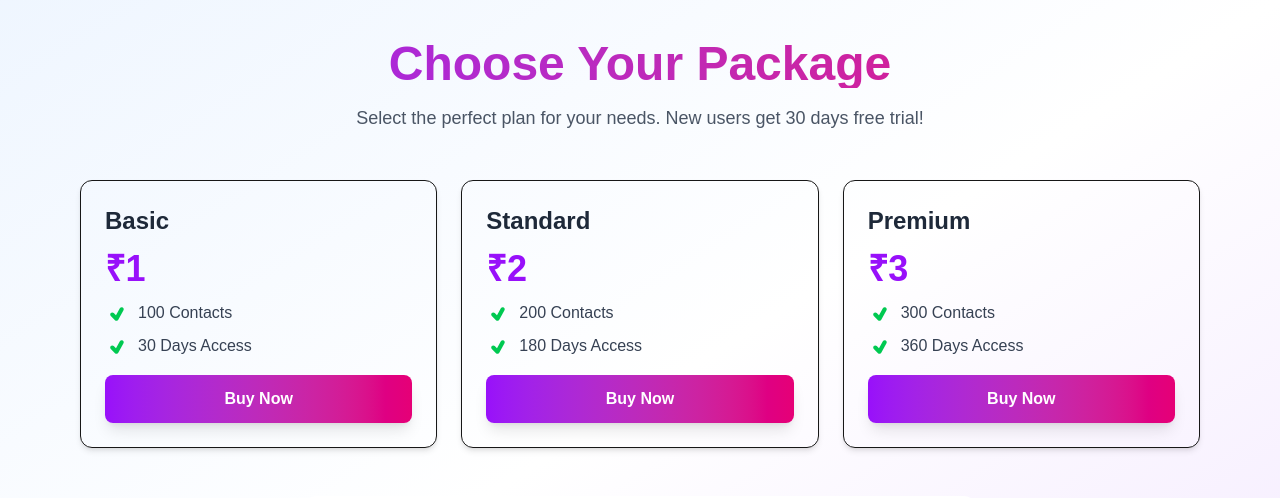
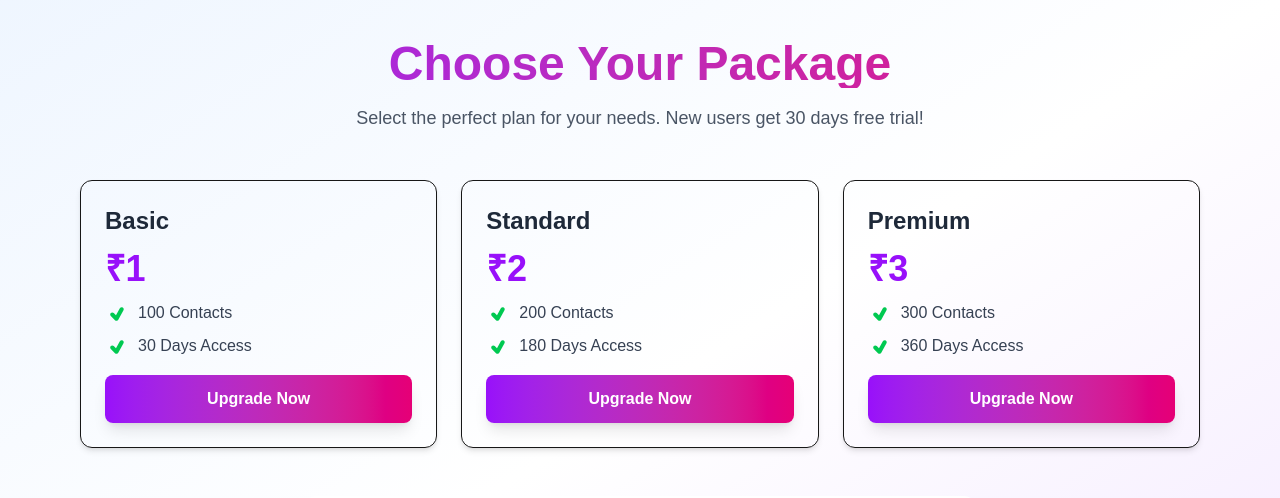
Before and after one commit to thekamyabsagar/kamyabvcffile, a Next.js app: page /packages in a window 1280 px wide. Shown: the top 498 px of the page. Built offline with nearby package versions, Linux system fonts and the light colour scheme; no server answers.

Commit message:
optimising

```diff
--- a/src/app/api/payment/create-order/route.js
+++ b/src/app/api/payment/create-order/route.js
@@ -14,7 +14,6 @@ export async function POST(req) {
     }
 
     const { amount, packageName, contactLimit, validityDays } = await req.json();
-
     if (!amount || !packageName) {
       return NextResponse.json(
         { message: "Amount and package name are required" },
@@ -22,9 +21,12 @@ export async function POST(req) {
       );
     }
 
+    // Calculate amount with 18% tax
+    const taxRate = 0.18;
+    const amountWithTax = Math.round((amount + amount * taxRate) * 100); // in paise
+
     // Import Razorpay dynamically
     const Razorpay = (await import("razorpay")).default;
-
     const razorpay = new Razorpay({
       key_id: process.env.RAZORPAY_KEY_ID,
       key_secret: process.env.RAZORPAY_KEY_SECRET,
@@ -32,7 +34,7 @@ export async function POST(req) {
 
     // Create order with Razorpay
     const options = {
-      amount: amount * 100, // Razorpay expects amount in paise
+      amount: amountWithTax, // Razorpay expects amount in paise
       currency: "INR",
       receipt: `receipt_${Date.now()}`,
       notes: {
@@ -40,6 +42,8 @@ export async function POST(req) {
         contactLimit: contactLimit,
         validityDays: validityDays,
         userEmail: session.user.email,
+        baseAmount: amount,
+        taxAmount: amount * taxRate,
       },
     };
 
@@ -51,6 +55,9 @@ export async function POST(req) {
         amount: order.amount,
         currency: order.currency,
         keyId: process.env.RAZORPAY_KEY_ID,
+        baseAmount: amount,
+        taxAmount: amount * taxRate,
+        totalAmount: (amount + amount * taxRate),
       },
       { status: 200 }
     );
--- a/src/app/components/PackageCard.js
+++ b/src/app/components/PackageCard.js
@@ -1,8 +1,62 @@
 "use client";
 import { TiTick } from "react-icons/ti";
-export default function PackageCard({ title, price, features, contactLimit, validityDays, onPurchase, isLoading }) {
+import { FaCrown } from "react-icons/fa";
+
+export default function PackageCard({
+  title,
+  price,
+  features,
+  contactLimit,
+  validityDays,
+  onPurchase,
+  isLoading,
+  relationship = "upgrade",
+  isCurrent = false,
+  isBuyAgain = false
+}) {
+  const getButtonText = () => {
+    if (isCurrent) return "Current Plan";
+    if (isBuyAgain) return "Buy Again";
+    if (relationship === "upgrade") return "Upgrade Now";
+    if (relationship === "downgrade") return "Downgrade";
+    return "Buy Now";
+  };
+
+  const getButtonStyle = () => {
+    if (isCurrent) {
+      return "w-full bg-gray-400 text-white px-4 py-3 rounded-lg font-semibold shadow-lg cursor-not-allowed";
+    }
+    if (isBuyAgain) {
+      return "w-full bg-gradient-to-r from-green-600 to-emerald-600 text-white px-4 py-3 rounded-lg hover:from-green-700 hover:to-emerald-700 transition-all duration-200 font-semibold shadow-lg disabled:opacity-50 disabled:cursor-not-allowed";
+    }
+    if (relationship === "upgrade") {
+      return "w-full bg-gradient-to-r from-purple-600 to-pink-600 text-white px-4 py-3 rounded-lg hover:from-purple-700 hover:to-pink-700 transition-all duration-200 font-semibold shadow-lg disabled:opacity-50 disabled:cursor-not-allowed";
+    }
+    if (relationship === "downgrade") {
+      return "w-full bg-gradient-to-r from-gray-500 to-gray-600 text-white px-4 py-3 rounded-lg hover:from-gray-600 hover:to-gray-700 transition-all duration-200 font-semibold shadow-lg disabled:opacity-50 disabled:cursor-not-allowed";
+    }
+    return "w-full bg-gradient-to-r from-purple-600 to-pink-600 text-white px-4 py-3 rounded-lg hover:from-purple-700 hover:to-pink-700 transition-all duration-200 font-semibold shadow-lg disabled:opacity-50 disabled:cursor-not-allowed";
+  };
+
   return (
-    <div className="border p-6 rounded-xl shadow-md hover:shadow-xl transition-shadow duration-300">
+    <div className={`border p-6 rounded-xl shadow-md hover:shadow-xl transition-shadow duration-300 relative ${
+      isCurrent ? "border-purple-500 border-2 bg-gradient-to-br from-purple-50 to-pink-50" : ""
+    } ${isBuyAgain ? "border-orange-500 border-2 bg-gradient-to-br from-orange-50 to-yellow-50" : ""}`}>
+      {/* Current Plan Badge */}
+      {isCurrent && (
+        <div className="absolute -top-3 -right-3 bg-gradient-to-r from-purple-600 to-pink-600 text-white px-3 py-1 rounded-full text-xs font-bold flex items-center gap-1 shadow-lg">
+          <FaCrown className="text-yellow-300" size={14} />
+          Current Plan
+        </div>
+      )}
+
+      {/* Exhausted Badge */}
+      {isBuyAgain && (
+        <div className="absolute -top-3 -right-3 bg-gradient-to-r from-orange-600 to-red-600 text-white px-3 py-1 rounded-full text-xs font-bold flex items-center gap-1 shadow-lg">
+          ⚠️ Exhausted
+        </div>
+      )}
+
       <h2 className="text-2xl font-bold text-gray-800">{title}</h2>
       <p className="text-4xl font-semibold my-3 text-purple-600">₹{price}</p>
 
@@ -16,16 +70,16 @@ export default function PackageCard({ title, price, features, contactLimit, vali
       </ul>
 
       <button
-        onClick={() => onPurchase({
+        onClick={() => !isCurrent && onPurchase({
           packageName: title,
           contactLimit,
           validityDays,
           price
         })}
-        disabled={isLoading}
-        className="w-full bg-gradient-to-r from-purple-600 to-pink-600 text-white px-4 py-3 rounded-lg hover:from-purple-700 hover:to-pink-700 transition-all duration-200 font-semibold shadow-lg disabled:opacity-50 disabled:cursor-not-allowed"
+        disabled={isLoading || isCurrent}
+        className={getButtonStyle()}
       >
-        {isLoading ? "Processing..." : "Buy Now"}
+        {isLoading ? "Processing..." : getButtonText()}
       </button>
     </div>
   );
--- a/src/app/components/ProfilePackage.js
+++ b/src/app/components/ProfilePackage.js
@@ -22,6 +22,7 @@ export default function ProfilePackage({ packageInfo }) {
                 Current Package
               </h3>
 
+              <div className="flex items-center gap-3">
                 {packageInfo.currentPackage.status === "active" && (
                   <span className="px-3 py-1 bg-green-500 text-white text-sm font-semibold rounded-full">
                     Active
@@ -39,6 +40,18 @@ export default function ProfilePackage({ packageInfo }) {
                     Limit Exhausted
                   </span>
                 )}
+
+                {/* Show upgrade button if not Premium and status is active */}
+                {packageInfo.currentPackage.status === "active" &&
+                 packageInfo.currentPackage.name !== "Premium" && (
+                  <button
+                    onClick={() => router.push("/packages?upgrade=true")}
+                    className="px-4 py-2 bg-gradient-to-r from-purple-600 to-pink-600 text-white text-sm font-semibold rounded-lg hover:from-purple-700 hover:to-pink-700 transition-all duration-200 shadow-md"
+                  >
+                    Upgrade Plan
+                  </button>
+                )}
+              </div>
             </div>
 
             {/* Package Details */}
@@ -70,7 +83,7 @@ export default function ProfilePackage({ packageInfo }) {
               packageInfo.currentPackage.status === "exhausted") && (
               <div className="mt-4">
                 <button
-                  onClick={() => router.push("/packages")}
+                  onClick={() => router.push("/packages?upgrade=true")}
                   className="w-full py-3 px-4 bg-gradient-to-r from-purple-600 to-pink-600 text-white font-semibold rounded-lg hover:from-purple-700 hover:to-pink-700 transition-all duration-200 shadow-lg"
                 >
                   {packageInfo.currentPackage.status === "expired"
--- a/src/app/packages/page.js
+++ b/src/app/packages/page.js
@@ -5,6 +5,7 @@ import { useRouter, useSearchParams } from "next/navigation";
 import PackageCard from "../components/PackageCard";
 import { useRazorpay, initiatePayment } from "../utils/razorpay";
 import toast from "react-hot-toast";
+import Loader from "../components/Loader";
 
 function PackagesContent() {
   const { data: session, status } = useSession();
@@ -15,6 +16,8 @@ function PackagesContent() {
   const [success, setSuccess] = useState("");
   const isRazorpayLoaded = useRazorpay();
   const [isNewUser, setIsNewUser] = useState(false);
+  const [isCheckingPackage, setIsCheckingPackage] = useState(true);
+  const [currentPackageData, setCurrentPackageData] = useState(null);
 
   useEffect(() => {
     // Check if this is a new user from URL params
@@ -22,25 +25,49 @@ function PackagesContent() {
     setIsNewUser(newUserParam === "true");
   }, [searchParams]);
 
-  // Also check user's package status to show skip button
+  // Check user's package status and redirect if they have an active package
   useEffect(() => {
     if (status === "authenticated") {
       checkUserPackageStatus();
+    } else if (status === "unauthenticated") {
+      setIsCheckingPackage(false);
     }
-  }, [status]);
+  }, [status, router]);
 
   const checkUserPackageStatus = async () => {
+    setIsCheckingPackage(true);
     try {
+      // Check if user is coming from upgrade button
+      const isUpgrade = searchParams.get("upgrade") === "true";
+
       const response = await fetch("/api/contacts/usage");
       if (response.ok) {
         const data = await response.json();
         // If user has no package, show the skip button
-        if (data.status === "no-package" || !data.hasPackage) {
+        if (data.status === "no-package" || data.hasPackage === false) {
           setIsNewUser(true);
+          setCurrentPackageData(null);
+          setIsCheckingPackage(false);
+        } else if (data.status === "active" || data.status === "expired" || data.status === "exhausted") {
+          // Store current package data
+          setCurrentPackageData(data);
+
+          // Allow access if coming from upgrade button
+          if (isUpgrade) {
+            setIsCheckingPackage(false);
+            return;
           }
+          // User has a package (active, expired, or exhausted), redirect to home
+          router.replace("/");
+        } else {
+          setIsCheckingPackage(false);
+        }
+      } else {
+        setIsCheckingPackage(false);
       }
     } catch (error) {
       console.error("Failed to check package status:", error);
+      setIsCheckingPackage(false);
     }
   };
 
@@ -50,23 +77,52 @@ function PackagesContent() {
       price: 1,
       features: ["100 Contacts", "30 Days Access"],
       contactLimit: 100,
-      validityDays: 30
+      validityDays: 30,
+      tier: 1
     },
     {
       title: "Standard",
       price: 2,
       features: ["200 Contacts", "180 Days Access"],
       contactLimit: 200,
-      validityDays: 180
+      validityDays: 180,
+      tier: 2
     },
     {
       title: "Premium",
       price: 3,
       features: ["300 Contacts", "360 Days Access"],
       contactLimit: 300,
-      validityDays: 360
+      validityDays: 360,
+      tier: 3
     },
   ];
+
+  // Helper function to determine package relationship
+  const getPackageRelationship = (packageName) => {
+    if (!currentPackageData || !currentPackageData.packageName) {
+      return "upgrade"; // No package or trial - all are upgrades
+    }
+
+    const currentPkg = packages.find(p => p.title === currentPackageData.packageName);
+    const targetPkg = packages.find(p => p.title === packageName);
+
+    if (!currentPkg || !targetPkg) {
+      return "upgrade";
+    }
+
+    if (currentPkg.tier === targetPkg.tier) {
+      // If current package is exhausted, allow buying again
+      if (currentPackageData.status === "exhausted") {
+        return "buy-again";
+      }
+      return "current";
+    } else if (targetPkg.tier > currentPkg.tier) {
+      return "upgrade";
+    } else {
+      return "downgrade";
+    }
+  };
 
   const handlePurchase = async ({ packageName, contactLimit, validityDays, price }) => {
     // Check if user is logged in
@@ -149,6 +205,18 @@ function PackagesContent() {
     }
   };
 
+  // Show loader while checking package status
+  if (status === "loading" || isCheckingPackage) {
+    return (
+      <div className="min-h-screen bg-gradient-to-br from-blue-50 via-white to-purple-100 flex items-center justify-center">
+        <div className="text-center">
+          <Loader size="12" />
+          <p className="text-gray-600 mt-4">Loading packages...</p>
+        </div>
+      </div>
+    );
+  }
+
   return (
     <div className="min-h-screen bg-gradient-to-br from-blue-50 via-white to-purple-100 py-10">
       <div className="max-w-6xl mx-auto px-4">
@@ -178,14 +246,20 @@ function PackagesContent() {
         )}
 
         <div className="grid grid-cols-1 md:grid-cols-3 gap-6">
-          {packages.map((p, i) => (
+          {packages.map((p, i) => {
+            const relationship = getPackageRelationship(p.title);
+            return (
               <PackageCard
                 key={i}
                 {...p}
                 onPurchase={handlePurchase}
                 isLoading={isLoading}
+                relationship={relationship}
+                isCurrent={relationship === "current"}
+                isBuyAgain={relationship === "buy-again"}
               />
-          ))}
+            );
+          })}
         </div>
 
         {/* Free Trial Notice */}
--- a/src/app/page.js
+++ b/src/app/page.js
@@ -16,7 +16,7 @@ export default function Home() {
   const [imagePreviews, setImagePreviews] = useState([]);
   const [outputUrl, setOutputUrl] = useState(null);
   const [loading, setLoading] = useState(false);
-  const [cardType, setCardType] = useState("single"); // "single" or "double"
+  const [cardType, setCardType] = useState("single");
   const [showConsent, setShowConsent] = useState(false);
   const [contactInfo, setContactInfo] = useState(null);
   const { data: session, status } = useSession();
@@ -186,7 +186,7 @@ export default function Home() {
               ⚠️ Contact limit exhausted! Please upgrade your package to continue.
             </p>
             <button
-              onClick={() => window.location.href = "/packages"}
+              onClick={() => window.location.href = "/packages?upgrade=true"}
               className="w-full py-2 px-4 bg-gradient-to-r from-orange-500 to-red-500 text-white font-semibold rounded-lg hover:from-orange-600 hover:to-red-600 transition-all duration-200 text-sm"
             >
               Upgrade Package
```
Lines whose indentation alone changed are shown as unchanged.
